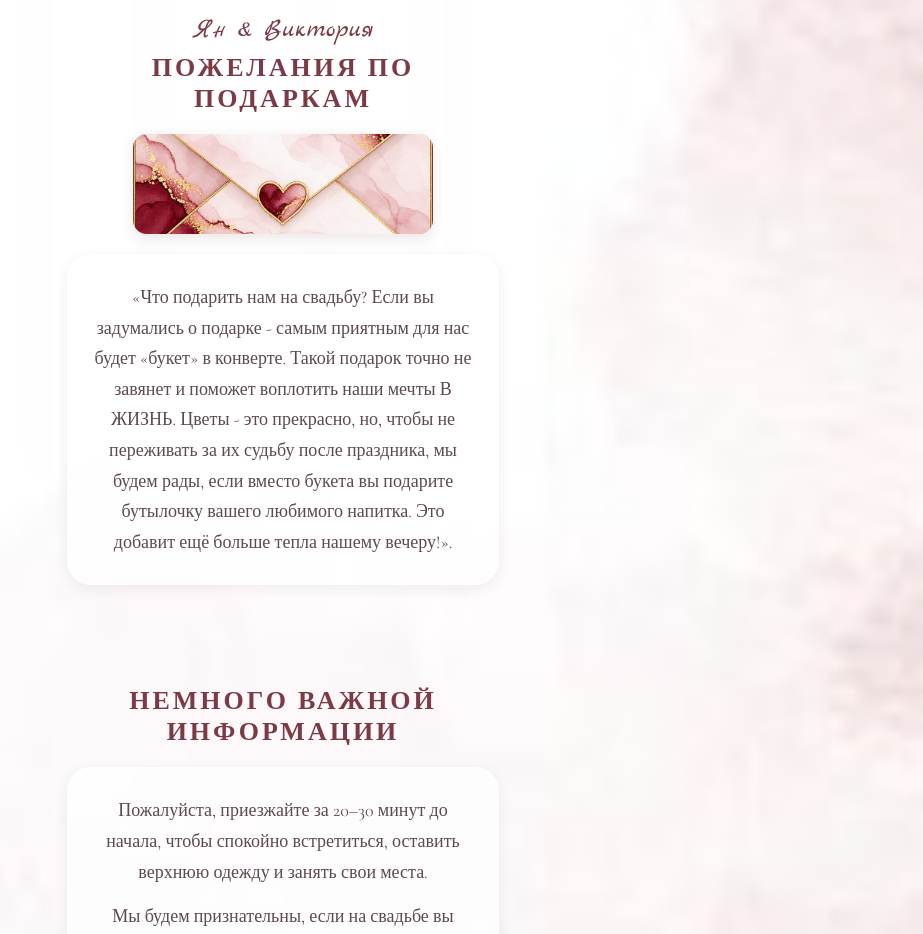
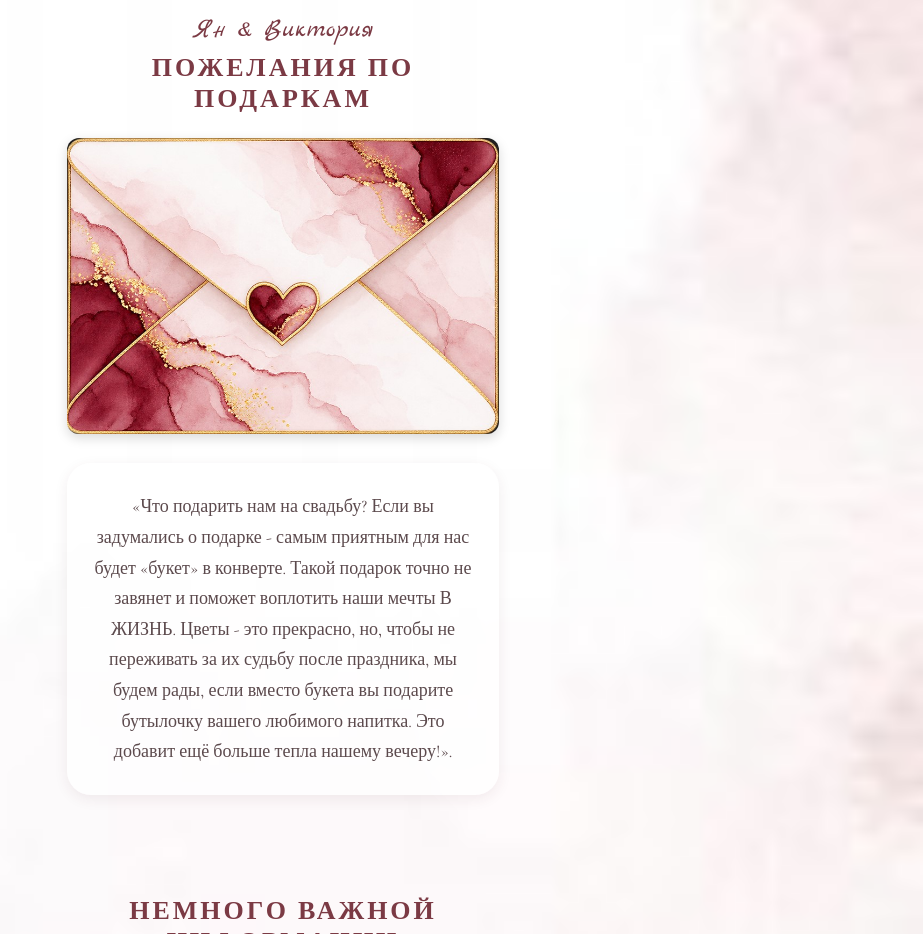
Before and after one commit to nastasya220v-ops/wedding-s, a plain HTML site: page index.html in a window 1280 px wide. Shown: the part 1760-2694 px from the top of the page, without its empty margins (357-1280 px from the left). Drawn offline with nearby package versions, Linux system fonts and the light colour scheme.

Commit message:
Update index.html

```diff
--- a/index.html
+++ b/index.html
@@ -248,9 +248,11 @@
   <h2>Пожелания по подаркам</h2>
 
   <!-- МАЛЕНЬКАЯ КАРТИНКА В ПОДАРКАХ -->
-  <img src="konvertik.jpg" alt="Пример подарка" class="gift-pic"
-   style="width:100%;max-width:300px;border-radius:14px;margin:18px auto;display:block;
-            box-shadow:0 4px 14px rgba(90,40,50,.12);">
+ <div style="text-align:center; margin:24px 0;">
+  <img src="konvertik.jpg"
+       alt="Конверт с сердцем"
+       style="width:100%; max-width:600px; height:auto; border-radius:12px; box-shadow:0 4px 12px rgba(0,0,0,0.15);">
+</div>
 
 
   <div class="card">
@@ -288,7 +290,7 @@
     <option value="Не смогу">Не смогу</option>
   </select>
   <textarea id="guestWish" name="wish" placeholder="Пожелания для жениха и невесты"></textarea>
-     <button class="btn" onclick="alert('Спасибо! Ваш ответ отправлен молодожёнам 💛')">✔
+     <button class="btn" onclick="alert('Спасибо! Ваш ответ отправлен молодожёнам 💛')">
   <button class="btn" type="submit" id="rsvpBtn">Отправить</button>
 </form>
 </div>
```
